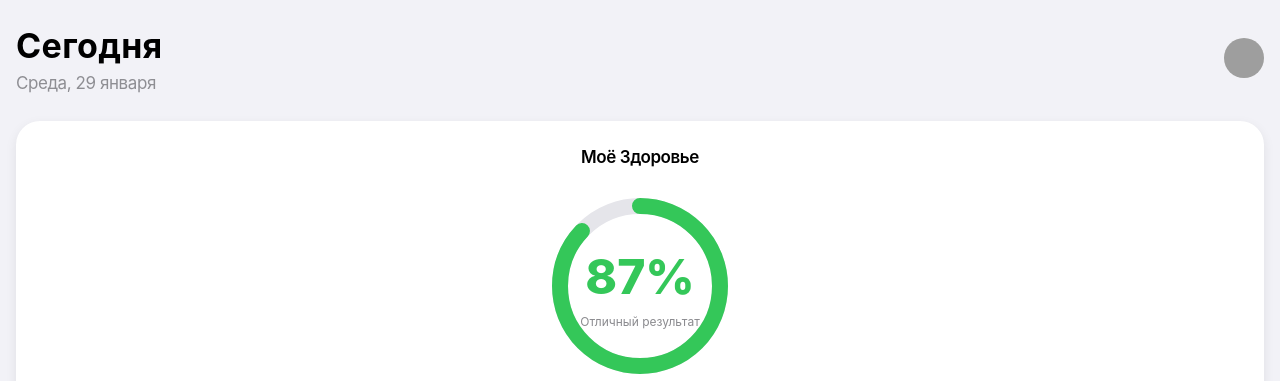
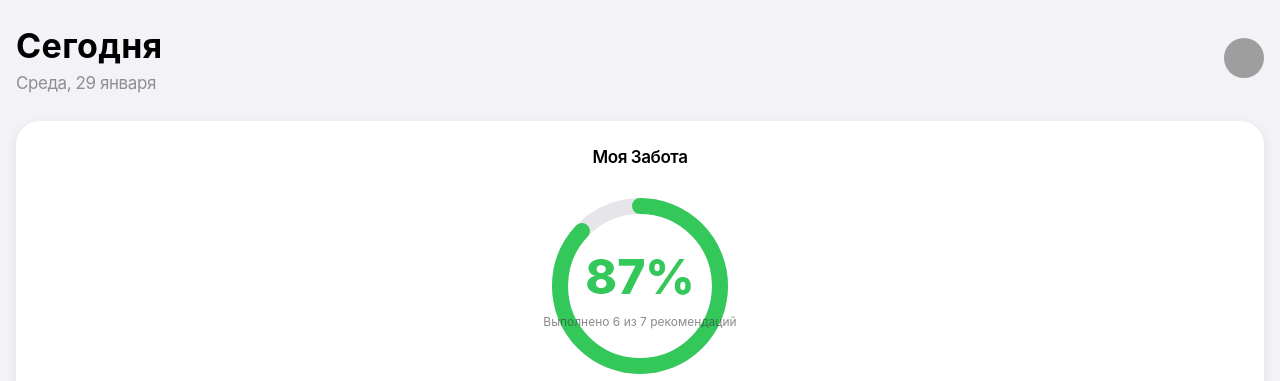
Before and after one commit to Serhio2517/medme-demo, a React (Vite) app: page / in a window 1280 px wide. Shown: the top 381 px of the page. Built offline with nearby package versions, Linux system fonts and the light colour scheme; grey boxes are pictures that could not be loaded.

Commit message:
Update terminology: Health -> Care

```diff
--- a/src/pages/Home.jsx
+++ b/src/pages/Home.jsx
@@ -30,7 +30,7 @@ const Home = () => {
                     textAlign: 'center'
                 }}
             >
-                <h2 className="text-headline" style={{ marginBottom: '16px' }}>Моё Здоровье</h2>
+                <h2 className="text-headline" style={{ marginBottom: '16px' }}>Моя Забота</h2>
 
                 <div style={{ position: 'relative', width: '200px', height: '200px', margin: '0 auto 16px' }}>
                     <svg width="200" height="200" style={{ transform: 'rotate(-90deg)' }}>
@@ -47,7 +47,7 @@ const Home = () => {
                     </svg>
                     <div style={{ position: 'absolute', top: 0, left: 0, width: '100%', height: '100%', display: 'flex', alignItems: 'center', justifyContent: 'center', flexDirection: 'column' }}>
                         <span style={{ fontSize: '48px', fontWeight: '800', color: 'var(--ios-green)' }}>87%</span>
-                        <span className="text-caption-1">Отличный результат</span>
+                        <span className="text-caption-1">Выполнено 6 из 7 рекомендаций</span>
                     </div>
                 </div>
 
```
Also changed, not shown: 2 other files (tests, documents, lock files or other folders).
